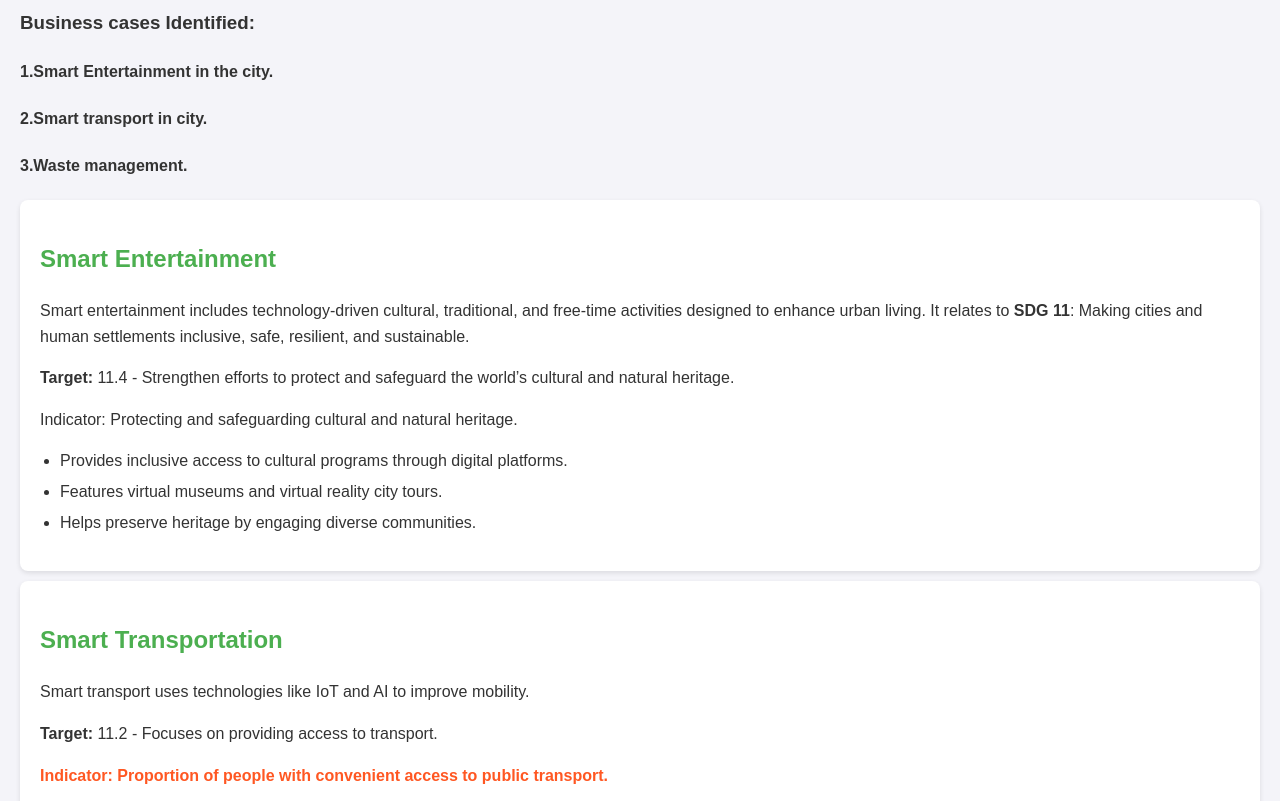
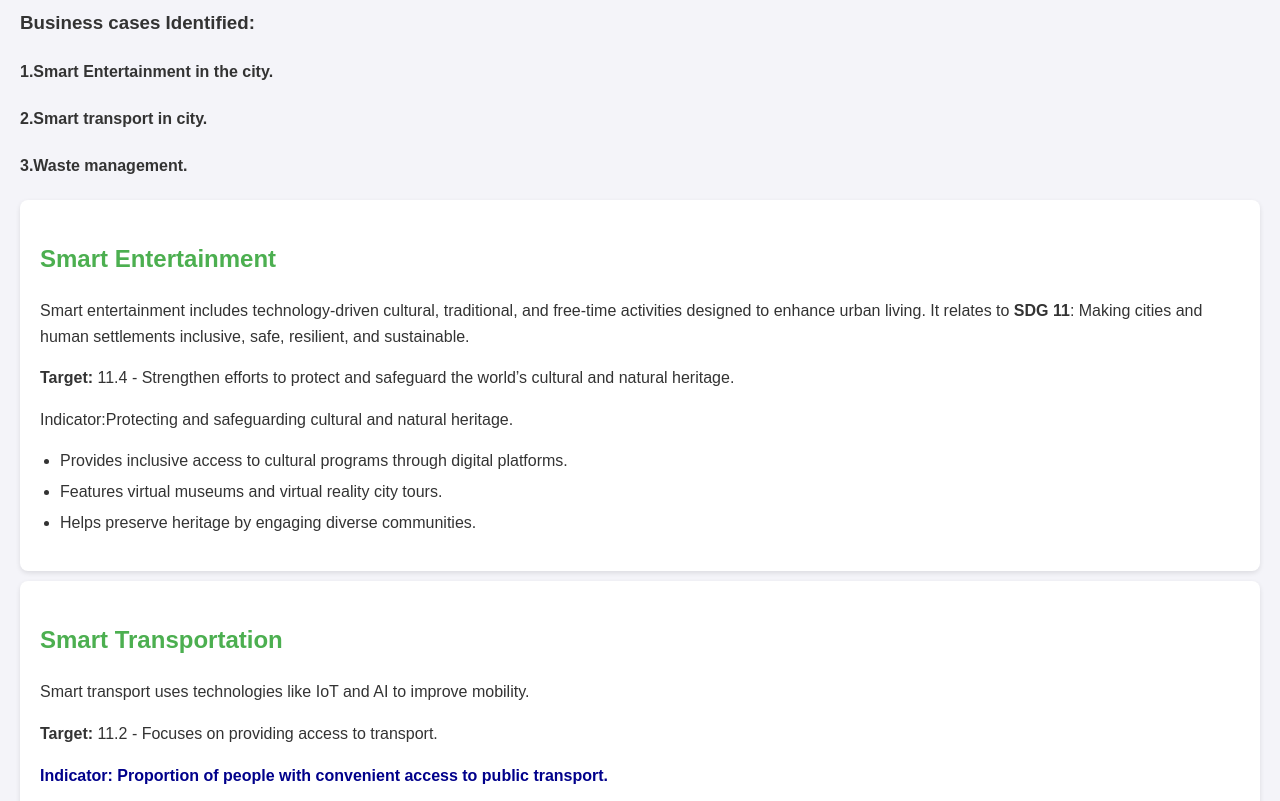
Before and after one commit to AdityaKadwadkar/Aditya-s-case-study, a plain HTML site: page index.html in a window 1280 px wide. Shown: the part 86-887 px from the top of the page. Drawn offline with Linux system fonts and the light colour scheme.

Commit message:
Update index.html

```diff
--- a/index.html
+++ b/index.html
@@ -24,7 +24,7 @@
         }
         .indicator {
             font-weight: bold;
-            color: #FF5722;
+            color: #00008B;
         }
         ul {
             padding-left: 20px;
@@ -52,7 +52,8 @@
             <strong>Target:</strong> 11.4 - Strengthen efforts to protect and safeguard the world’s cultural and natural heritage.
         </p>
         <p
-            <strong> Indicator:</strong> Protecting and safeguarding cultural and natural heritage.</p>
+              class="Indicator:">Indicator:Protecting and safeguarding cultural and natural heritage.
+        </p>
         <ul>
             <li>Provides inclusive access to cultural programs through digital platforms.</li>
             <li>Features virtual museums and virtual reality city tours.</li>
```
